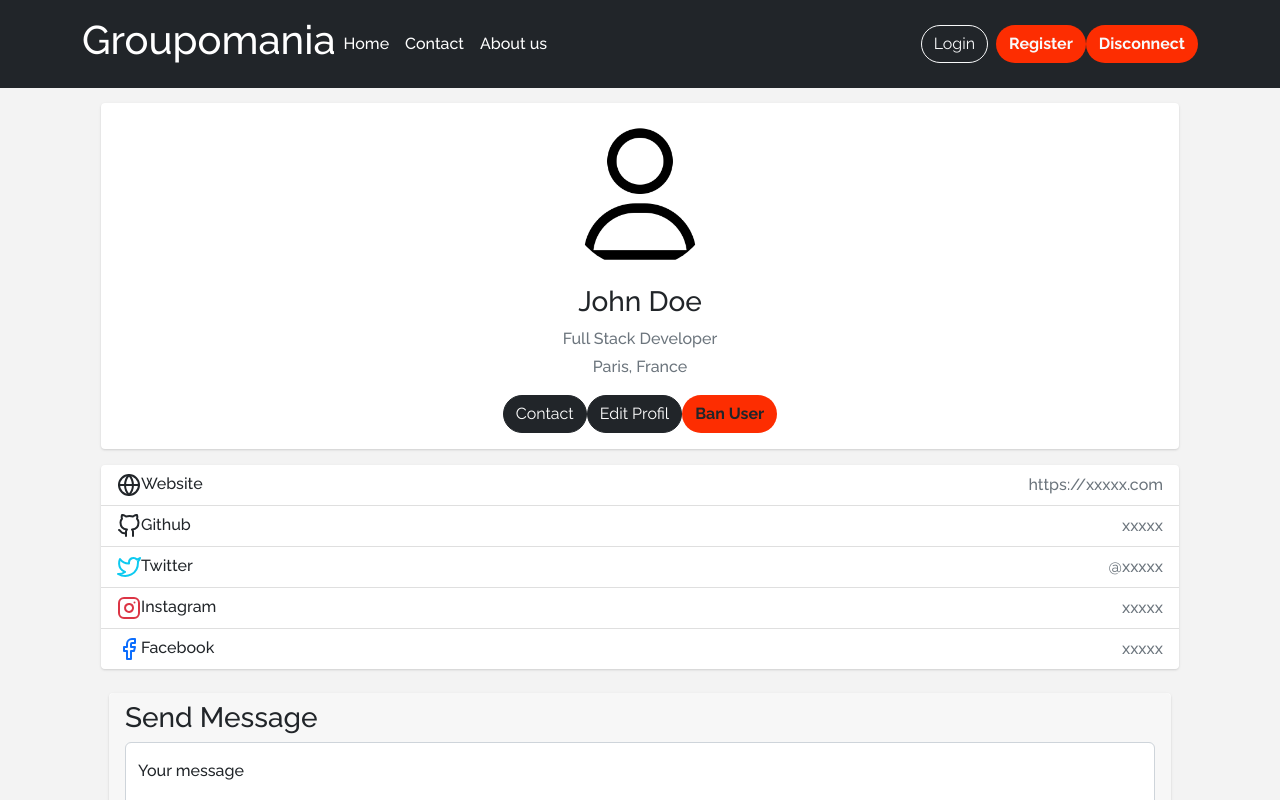
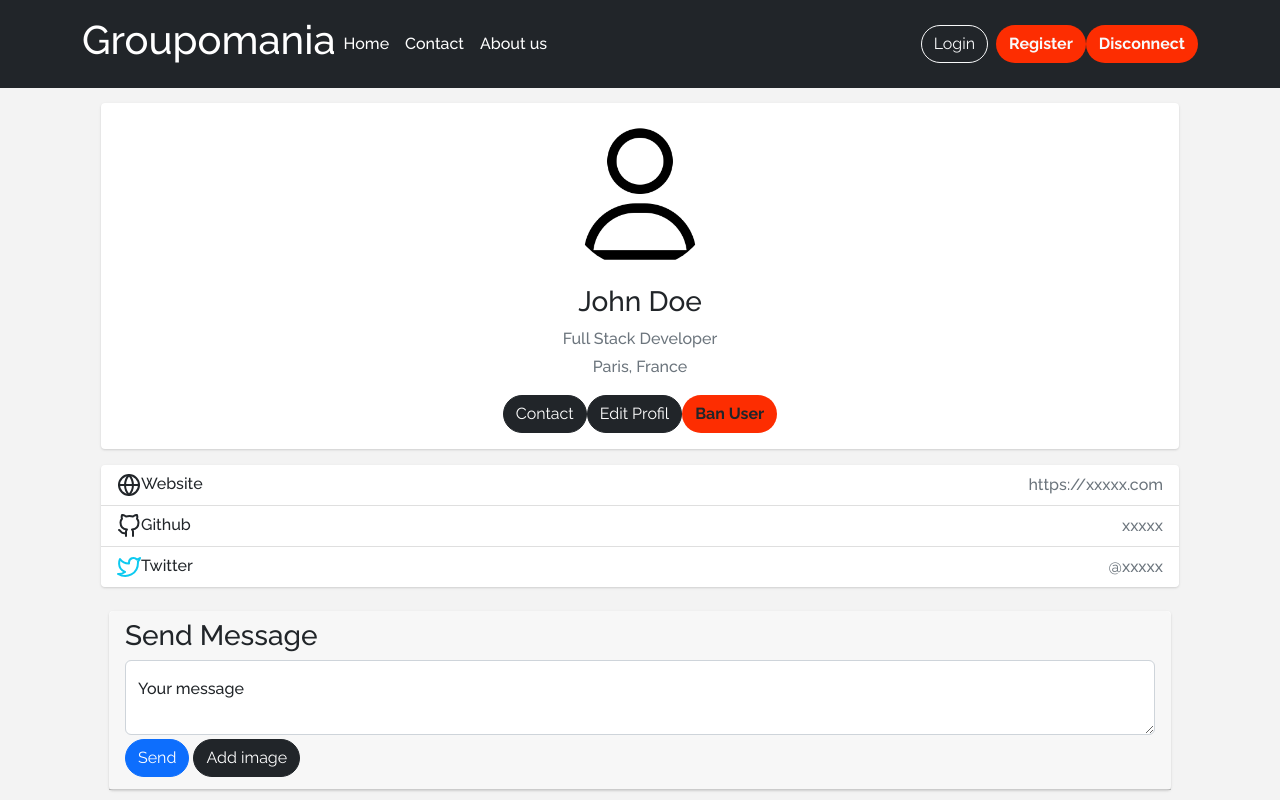
Before and after one commit to Vincent-Sniteur/Groupomania_front, a Vue app: page /profil in a window 1280 px wide. Shown: the top 800 px of the page. Built offline with nearby package versions, Linux system fonts and the light colour scheme.

Commit message:
Delete social from user profil page

```diff
--- a/src/components/Pages/ProfilPage.vue
+++ b/src/components/Pages/ProfilPage.vue
@@ -62,16 +62,6 @@ export default {
                     <h6 class="mb-0">
                         <svg xmlns="http://www.w3.org/2000/svg" width="24" height="24" viewBox="0 0 24 24" fill="none" stroke="currentColor" stroke-width="2" stroke-linecap="round" stroke-linejoin="round" class="feather feather-twitter mr-2 icon-inline text-info"><path d="M23 3a10.9 10.9 0 0 1-3.14 1.53 4.48 4.48 0 0 0-7.86 3v1A10.66 10.66 0 0 1 3 4s-4 9 5 13a11.64 11.64 0 0 1-7 2c9 5 20 0 20-11.5a4.5 4.5 0 0 0-.08-.83A7.72 7.72 0 0 0 23 3z"></path></svg>Twitter</h6>
                     <span id="user-twitter" class="text-secondary">@xxxxx</span>
-                  </li>
-                  <li class="list-group-item d-flex justify-content-between align-items-center flex-wrap">
-                    <h6 class="mb-0">
-                        <svg xmlns="http://www.w3.org/2000/svg" width="24" height="24" viewBox="0 0 24 24" fill="none" stroke="currentColor" stroke-width="2" stroke-linecap="round" stroke-linejoin="round" class="feather feather-instagram mr-2 icon-inline text-danger"><rect x="2" y="2" width="20" height="20" rx="5" ry="5"></rect><path d="M16 11.37A4 4 0 1 1 12.63 8 4 4 0 0 1 16 11.37z"></path><line x1="17.5" y1="6.5" x2="17.51" y2="6.5"></line></svg>Instagram</h6>
-                    <span id="user-instagram" class="text-secondary">xxxxx</span>
-                  </li>
-                  <li class="list-group-item d-flex justify-content-between align-items-center flex-wrap">
-                    <h6 class="mb-0">
-                        <svg xmlns="http://www.w3.org/2000/svg" width="24" height="24" viewBox="0 0 24 24" fill="none" stroke="currentColor" stroke-width="2" stroke-linecap="round" stroke-linejoin="round" class="feather feather-facebook mr-2 icon-inline text-primary"><path d="M18 2h-3a5 5 0 0 0-5 5v3H7v4h3v8h4v-8h3l1-4h-4V7a1 1 0 0 1 1-1h3z"></path></svg>Facebook</h6>
-                    <span id="user-facebook" class="text-secondary">xxxxx</span>
                   </li>
                 </ul>
               </div>
```
